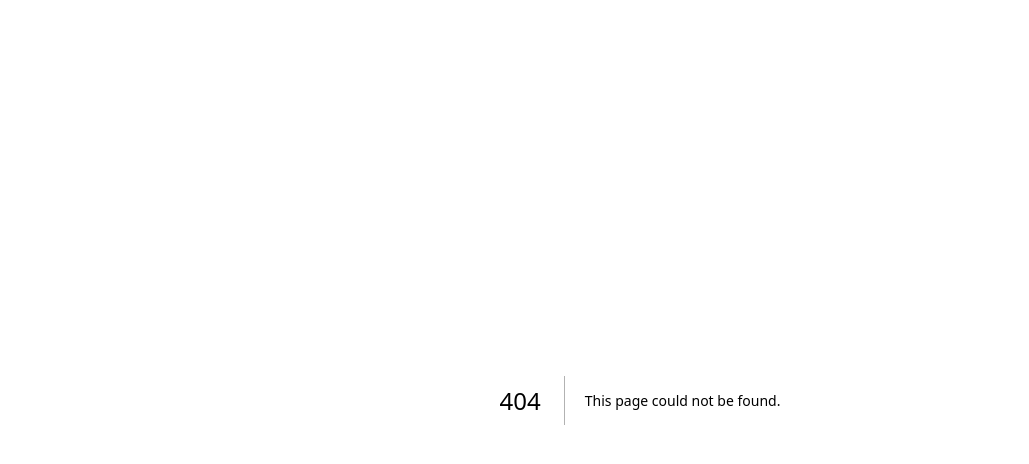
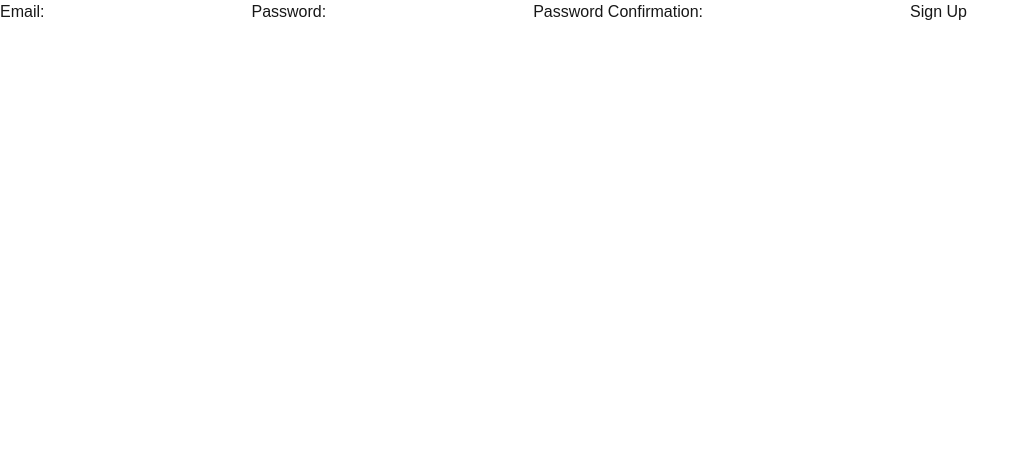
Before and after one commit to devukmko/legasilaw-dashboard, a Next.js app: page /signup in a window 1280 px wide. Before the commit this address had no page. Shown: the top 464 px of the page, without its empty margins (0-1029 px from the left). Built offline with nearby package versions, Linux system fonts and the light colour scheme.

Commit message:
feat: add signup

```diff
--- /dev/null
+++ b/src/app/signup/action.ts
@@ -0,0 +1,32 @@
+'use server'
+
+import { createClient } from "@/utils/supabase/server";
+import { revalidatePath } from "next/cache";
+import { redirect } from "next/navigation";
+import { NextRequest } from "next/server";
+
+export async function signup(formData:FormData) {
+    const supabase = await createClient()
+
+    const data = {
+      email: formData.get("email") as string,
+      password: formData.get("password") as string,
+      confirm: formData.get("confirm") as string
+    }
+
+    if (data.password != data.confirm) {
+      redirect('/error')
+    }
+
+    const { error } = await supabase.auth.signUp({
+        email: data.email,
+        password: data.password,
+      })
+    if (error) {
+      redirect('/error')
+    }
+
+    revalidatePath('/', 'layout')
+    redirect('/')
+
+}
--- /dev/null
+++ b/src/app/signup/page.tsx
@@ -0,0 +1,15 @@
+import { signup } from './action'
+
+export default function SignUpPage() {
+    return (
+        <form>
+            <label htmlFor="email">Email:</label>
+            <input id="email" name="email" type="email" required />
+            <label htmlFor="password">Password:</label>
+            <input id="password" name="password" type="password" required />
+            <label htmlFor="confirm">Password Confirmation:</label>
+            <input id="confirm" name="confirm" type="password" required />
+            <button formAction={signup}>Sign Up</button>
+        </form>
+    )
+}
```
